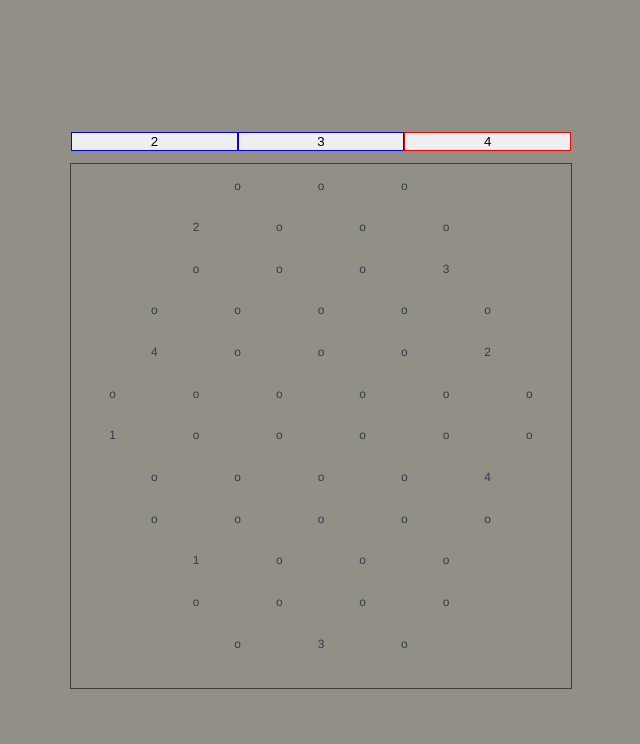
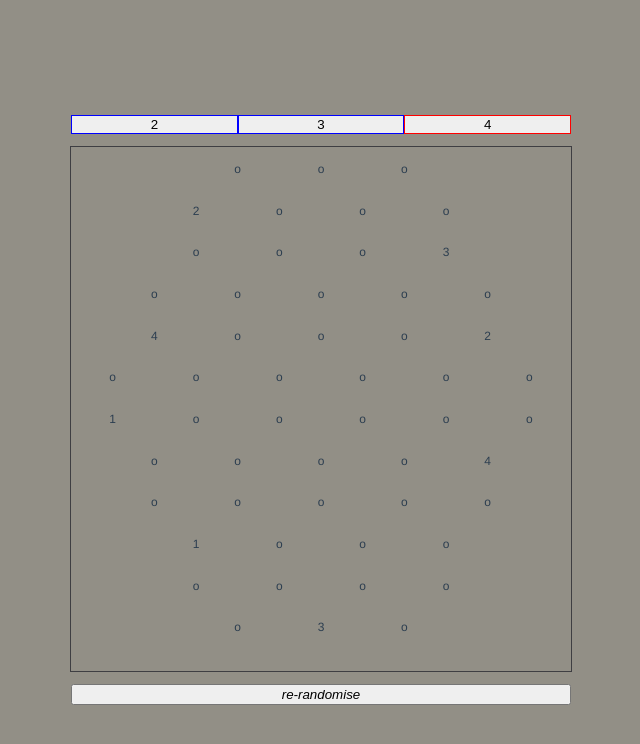
Before and after one commit to jacobcolyvan/vue-projects, a Vue app in the folder catan-randomiser/: page / in a window 1280 px wide. Shown: the top 744 px of the page, without its empty margins (319-959 px from the left). Built offline with nearby package versions, Linux system fonts and the light colour scheme.

Commit message:
added RandomiseButton component

```diff
--- a/catan-randomiser/src/App.vue
+++ b/catan-randomiser/src/App.vue
@@ -6,7 +6,12 @@
       @togglePlayerAmount="togglePlayerAmount"
     />
     <Board
+      :reRandomise="reRandomise"
       :numberOfPlayers="numberOfPlayers"
+      @setReRandomiseToFalse="setReRandomiseToFalse"
+    />
+    <RandomiseButton
+      @setReRandomiseToTrue="setReRandomiseToTrue"
     />
 
   </div>
@@ -15,24 +20,32 @@
 <script>
 import Board from './components/Board.vue';
 import SelectPlayerAmount from './components/SelectPlayerAmount';
-// import RandomiseButton from '../components/RandomiseButton';
+import RandomiseButton from './components/RandomiseButton';
 
 export default {
   name: 'App',
   components: {
     Board,
-    SelectPlayerAmount
+    SelectPlayerAmount,
+    RandomiseButton
   },
   data () {
     return {
       numberOfPlayers: 4,
-      playerAmountArray: [2, 3, 4]
+      playerAmountArray: [2, 3, 4],
+      reRandomise: false
     }
   },
   methods: {
     togglePlayerAmount (value) {
       this.numberOfPlayers = value
       console.log(`value changed to ${value}`)
+    },
+    setReRandomiseToTrue () {
+      this.reRandomise = true
+    },
+    setReRandomiseToFalse () {
+      this.reRandomise = false
     }
   }
 }
--- a/catan-randomiser/src/components/Board.vue
+++ b/catan-randomiser/src/components/Board.vue
@@ -25,6 +25,10 @@ export default {
   props: {
     numberOfPlayers: {
       type: Number,
+      required: true
+    },
+    reRandomise: {
+      type: Boolean,
       required: true
     }
   },
@@ -115,6 +119,10 @@ export default {
   watch: {
     numberOfPlayers () {
       this.randomisePlayers();
+    },
+    reRandomise () {
+      this.randomisePlayers();
+      this.$emit('setReRandomiseToFalse')
     }
   },
 }
--- a/catan-randomiser/src/components/RandomiseButton.vue
+++ b/catan-randomiser/src/components/RandomiseButton.vue
@@ -1,15 +1,33 @@
 <template>
   <div>
-
+    <button
+      id="randomise-button"
+      v-on:click="$emit('setReRandomiseToTrue')"
+    >
+      <i>re-randomise</i>
+    </button>
   </div>
 </template>
 
 <script>
   export default {
-
+    name: "RandomiseButton",
   }
 </script>
 
 <style lang="scss" scoped>
+  #randomise-button {
+    width: 90vw;
+    max-width: 500px;
+    margin-top: 12px;
 
+    &:hover {
+      cursor: pointer;
+    }
+
+    &:focus {
+      outline: none;
+      box-shadow: none;
+    }
+  }
 </style>
--- a/catan-randomiser/src/components/SelectPlayerAmount.vue
+++ b/catan-randomiser/src/components/SelectPlayerAmount.vue
@@ -32,11 +32,8 @@
 
 <style lang="scss" scoped>
 #select-player-amounts {
-  // width: 100%;
+  width: 90vw;
   max-width: 500px;
-  max-height: 500px;
-  width: 90vw;
-
   margin-bottom: 12px;
 
   .amount-button {
```
